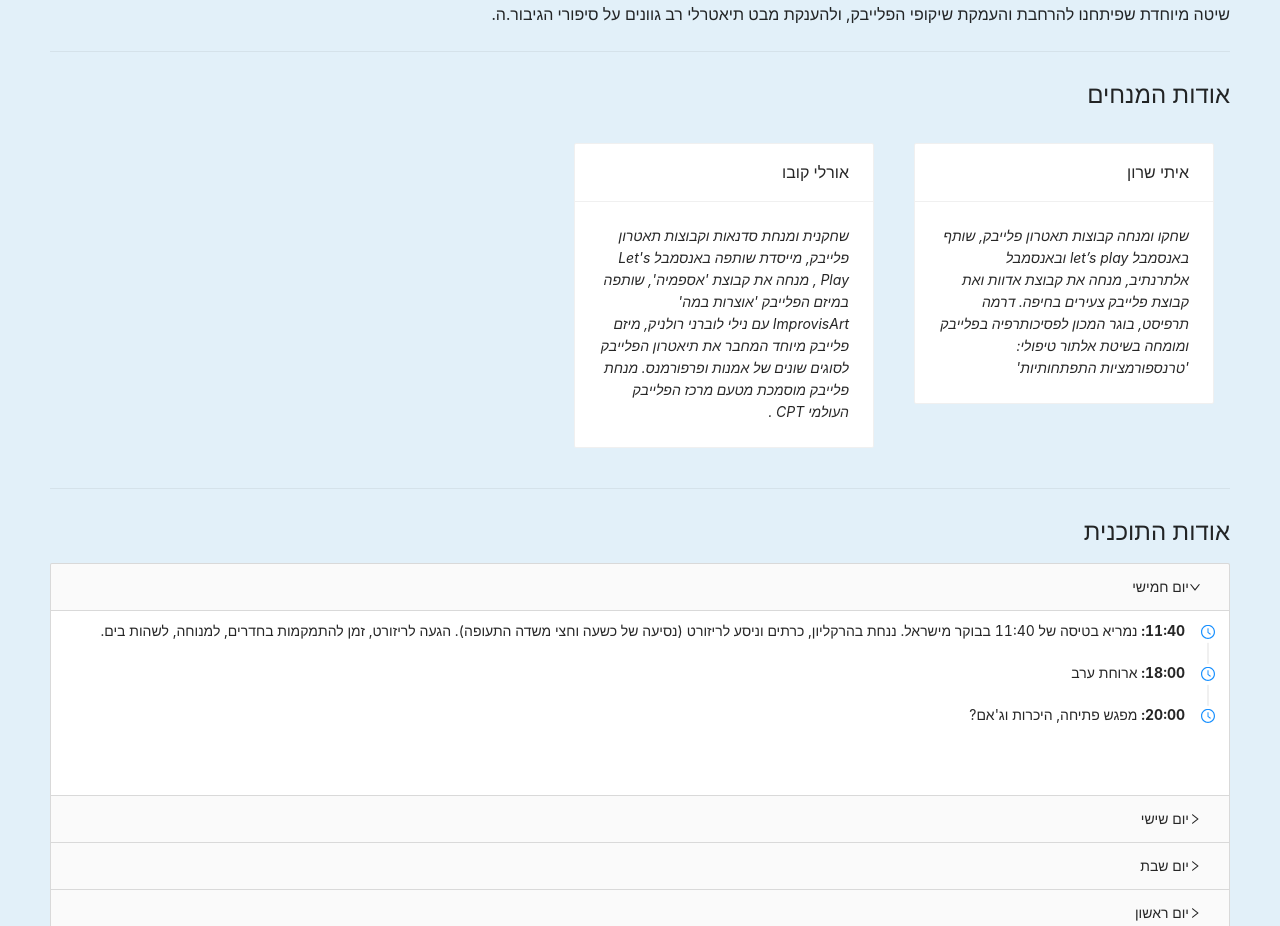
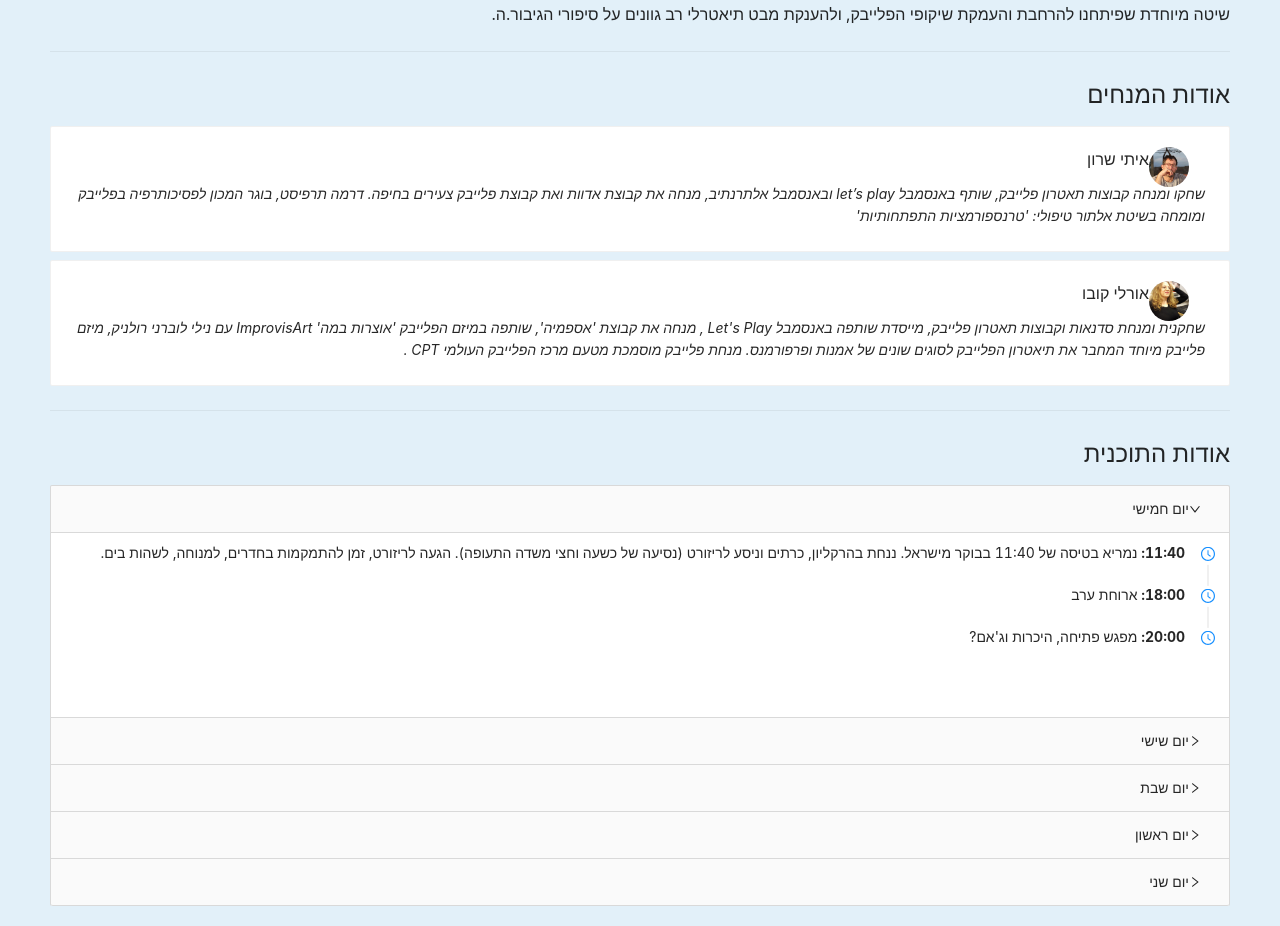
Before and after one commit to omergdalia/back-to-family, a React (Create React App) app: page / in a window 1280 px wide. Shown: the part 824-1750 px from the top of the page. Built offline with nearby package versions, Linux system fonts and the light colour scheme.

Commit message:
Improve personnel cards

```diff
--- a/src/components/workshops/PersonelView.js
+++ b/src/components/workshops/PersonelView.js
@@ -1,23 +1,37 @@
 import React from "react";
-import { Space, Card} from 'antd';
+import { Avatar , Card, Space} from 'antd';
 
-const PersonelCard = ({name, content}) => {
+
+import etayPhoto from '../../images/personel/etay-sharon.jpg'
+import orlyPhoto from '../../images/personel/orly-kovo.jpg'
+
+const { Meta } = Card;
+
+
+const PersonelCard = ({name, content, image}) => {
     return (
-        <Card title={name} style={{ width: 300, margin: 16 }}>
-            <i>
-                {content}
-            </i>
+        <Card hoverable>
+            <Meta title={name} avatar={<Avatar src={image} size="large"/>}/>
+            <i> {content} </i>
         </Card>
     );
 }
 
 const personelInfo = [
-    {"name": "איתי שרון", "content": "שחקו ומנחה קבוצות תאטרון פלייבק,  שותף באנסמבל let’s play  ובאנסמבל  אלתרנתיב,  מנחה את קבוצת אדוות ואת קבוצת פלייבק צעירים בחיפה. דרמה תרפיסט, בוגר המכון לפסיכותרפיה בפלייבק ומומחה בשיטת אלתור טיפולי: 'טרנספורמציות התפתחותיות'"},
-    {"name": "אורלי קובו", "content": "שחקנית ומנחת סדנאות וקבוצות תאטרון פלייבק, מייסדת שותפה באנסמבל Let's Play , מנחה את קבוצת 'אספמיה', שותפה במיזם הפלייבק 'אוצרות במה' ImprovisArt עם נילי לוברני רולניק, מיזם פלייבק מיוחד המחבר את תיאטרון הפלייבק לסוגים שונים של אמנות ופרפורמנס. מנחת פלייבק מוסמכת מטעם מרכז הפלייבק העולמי CPT ."}
+    {
+        "name": "איתי שרון",
+        "image": etayPhoto,
+        "content": "שחקו ומנחה קבוצות תאטרון פלייבק,  שותף באנסמבל let’s play  ובאנסמבל  אלתרנתיב,  מנחה את קבוצת אדוות ואת קבוצת פלייבק צעירים בחיפה. דרמה תרפיסט, בוגר המכון לפסיכותרפיה בפלייבק ומומחה בשיטת אלתור טיפולי: 'טרנספורמציות התפתחותיות'"
+    },
+    {
+        "name": "אורלי קובו",
+        "image": orlyPhoto,
+        "content": "שחקנית ומנחת סדנאות וקבוצות תאטרון פלייבק, מייסדת שותפה באנסמבל Let's Play , מנחה את קבוצת 'אספמיה', שותפה במיזם הפלייבק 'אוצרות במה' ImprovisArt עם נילי לוברני רולניק, מיזם פלייבק מיוחד המחבר את תיאטרון הפלייבק לסוגים שונים של אמנות ופרפורמנס. מנחת פלייבק מוסמכת מטעם מרכז הפלייבק העולמי CPT ."
+    }
 ]
 
-const PesonalView = () => <Space align="start">
-    {personelInfo.map(({name, content}) => <PersonelCard key={name} name={name} content={content}/>)}
+const PesonalView = () => <Space align="start" wrap>
+    {personelInfo.map((props) => <PersonelCard key={props.name} {...props} />)}
 </Space>;
 
 export default PesonalView;
```
Also changed, not shown: src/images/personel/etay-sharon.jpg (renamed from src/images/etay-sharon.jpg), src/images/personel/orly-kovo.jpg (added).
